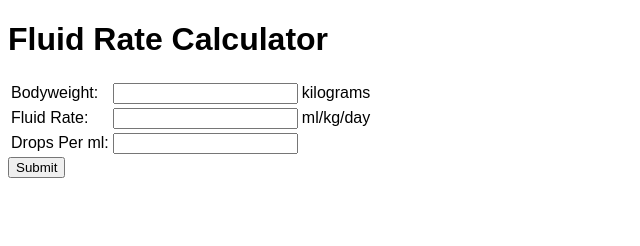
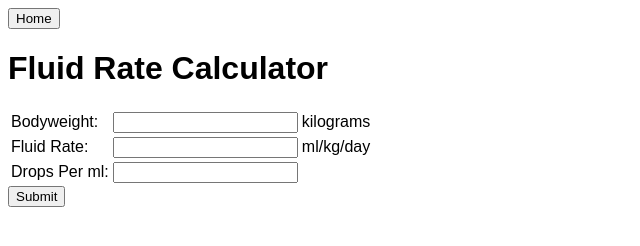
Before and after one commit to LaurenW-rgb/LaurenW-rgb.github.io, a plain HTML site: page FluidRateCalculator.html in a window 1280 px wide. Shown: the whole page, without its empty margins (0-640 px from the left). Drawn offline with Linux system fonts and the light colour scheme.

Commit message:
add home buttons

```diff
--- a/FluidRateCalculator.html
+++ b/FluidRateCalculator.html
@@ -10,6 +10,7 @@
             font-family: Arial
         }
     </style>
+    <button onclick="location.href='index.html';" >Home</button>
     <title>Fluid Rate Calculator</title>
     <script type="text/javascript" src="FluidRateCalculator.js"></script>
 </head>
```
Also changed, not shown: CRICalculator.html (+1 -0 lines).
